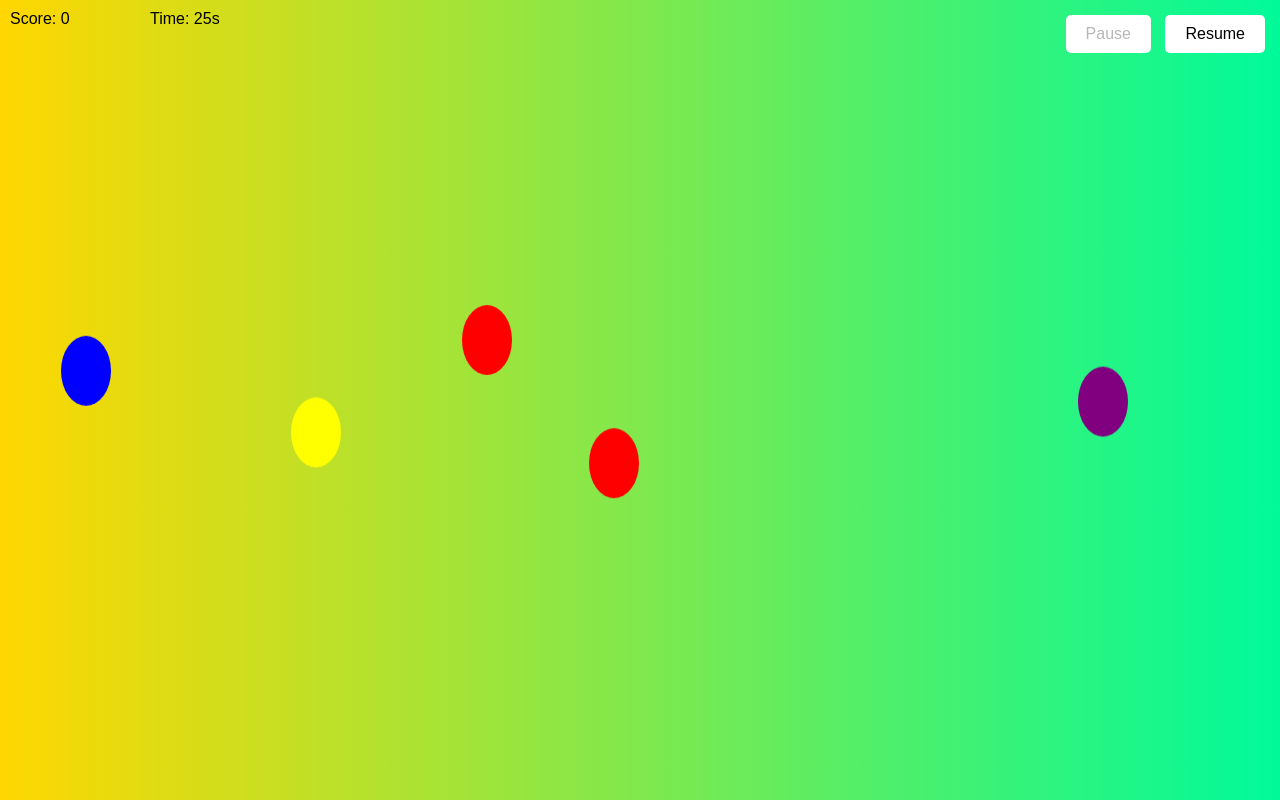
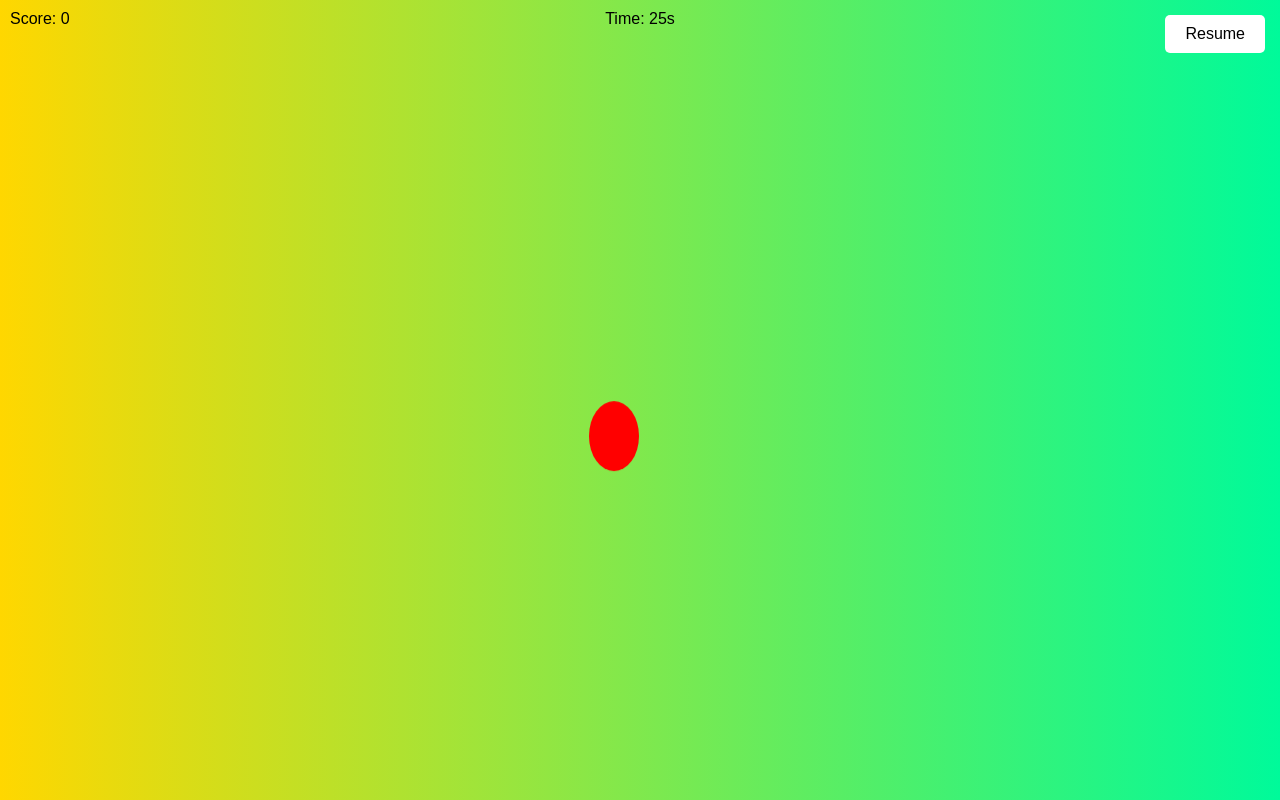
Before and after one commit to Jean-Pierre258/JEIP-GAME, a plain HTML site: page index.html in a window 1280 px wide. Both pictures are taken after a click on the button "Pause". Drawn offline with Linux system fonts and the light colour scheme.

Commit message:
Update index.html

```diff
--- a/index.html
+++ b/index.html
@@ -47,7 +47,7 @@
             z-index: 10;
         }
         #score { left: 10px; }
-        #timer { left: 150px; }
+        #timer { left: 50%; transform: translateX(-50%); }
         #controls { right: 10px; }
         .button {
             background: white;
@@ -77,8 +77,7 @@
         <div id="score">Score: 0</div>
         <div id="timer">Time: 30s</div>
         <div id="controls">
-            <button id="pauseButton" class="button">Pause</button>
-            <button id="resumeButton" class="button" disabled>Resume</button>
+            <button id="pauseResumeButton" class="button">Pause</button>
         </div>
         <div id="gameOver">
             <h1>Game Over!</h1>
@@ -91,8 +90,7 @@
         const gameArea = document.getElementById('gameArea');
         const scoreDisplay = document.getElementById('score');
         const timerDisplay = document.getElementById('timer');
-        const pauseButton = document.getElementById('pauseButton');
-        const resumeButton = document.getElementById('resumeButton');
+        const pauseResumeButton = document.getElementById('pauseResumeButton');
         const gameOverDisplay = document.getElementById('gameOver');
         const finalScoreDisplay = document.getElementById('finalScore');
 
@@ -101,18 +99,15 @@
         let gameInterval;
         let timerInterval;
         let paused = false;
-        let balloonSpeed = 5; // Default speed (medium)
+        let balloonSpeed = 1; // Default speed
 
-        function startGame(difficulty) {
-            if (difficulty === 'easy') balloonSpeed = 7;
-            if (difficulty === 'medium') balloonSpeed = 5;
-            if (difficulty === 'hard') balloonSpeed = 3;
-
+        function startGame() {
             score = 0;
             timeLeft = 30;
             scoreDisplay.textContent = `Score: ${score}`;
             timerDisplay.textContent = `Time: ${timeLeft}s`;
             gameOverDisplay.style.display = 'none';
+            pauseResumeButton.textContent = 'Pause';
 
             gameInterval = setInterval(createBalloon, 1000);
             timerInterval = setInterval(updateTimer, 1000);
@@ -151,24 +146,22 @@
             if (timeLeft <= 0) endGame();
         }
 
-        function pauseGame() {
-            paused = true;
+        function togglePauseResume() {
+            paused = !paused; // Toggle paused state
+
+            if (paused) {
                 clearInterval(gameInterval);
                 clearInterval(timerInterval);
                 const balloons = document.querySelectorAll('.balloon');
                 balloons.forEach(balloon => balloon.style.animationPlayState = 'paused');
-            pauseButton.disabled = true;
-            resumeButton.disabled = false;
-        }
-
-        function resumeGame() {
-            paused = false;
+                pauseResumeButton.textContent = 'Resume';
+            } else {
                 gameInterval = setInterval(createBalloon, 1000);
                 timerInterval = setInterval(updateTimer, 1000);
                 const balloons = document.querySelectorAll('.balloon');
                 balloons.forEach(balloon => balloon.style.animationPlayState = 'running');
-            pauseButton.disabled = false;
-            resumeButton.disabled = true;
+                pauseResumeButton.textContent = 'Pause';
+            }
         }
 
         function endGame() {
@@ -180,15 +173,14 @@
 
         function restartGame() {
             gameOverDisplay.style.display = 'none';
-            startGame('medium'); // Restart with default difficulty
+            startGame();
         }
 
-        // Start the game immediately at medium difficulty
-        startGame('medium');
+        // Start the game immediately
+        startGame();
 
-        // Event listeners for pause and resume
-        pauseButton.addEventListener('click', pauseGame);
-        resumeButton.addEventListener('click', resumeGame);
+        // Event listener for the combined Pause/Resume button
+        pauseResumeButton.addEventListener('click', togglePauseResume);
     </script>
 </body>
 </html>
```
Lines whose indentation alone changed are shown as unchanged.
